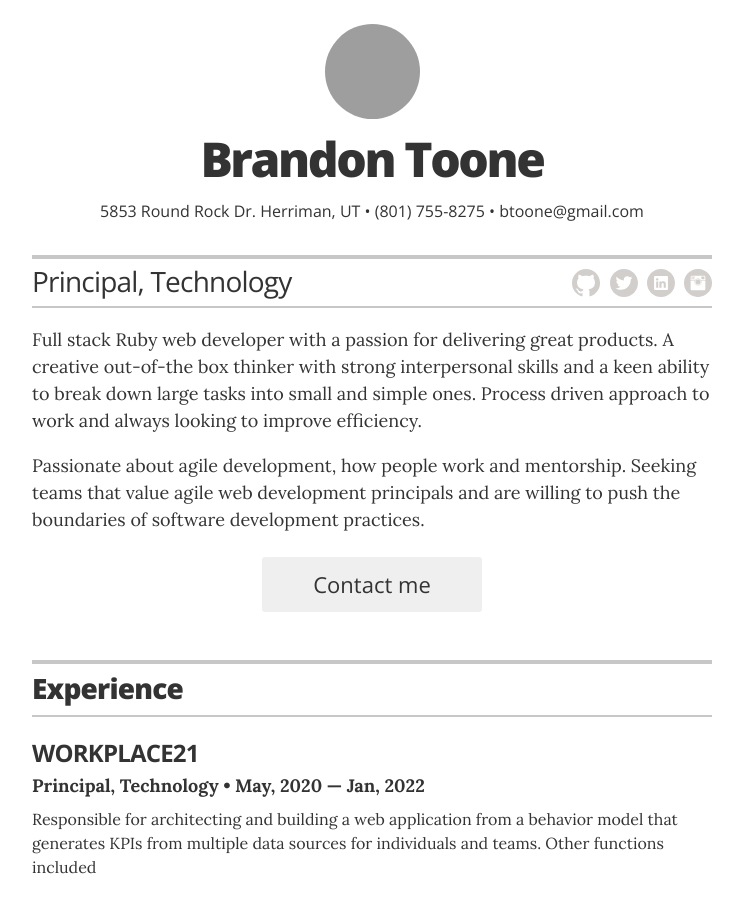
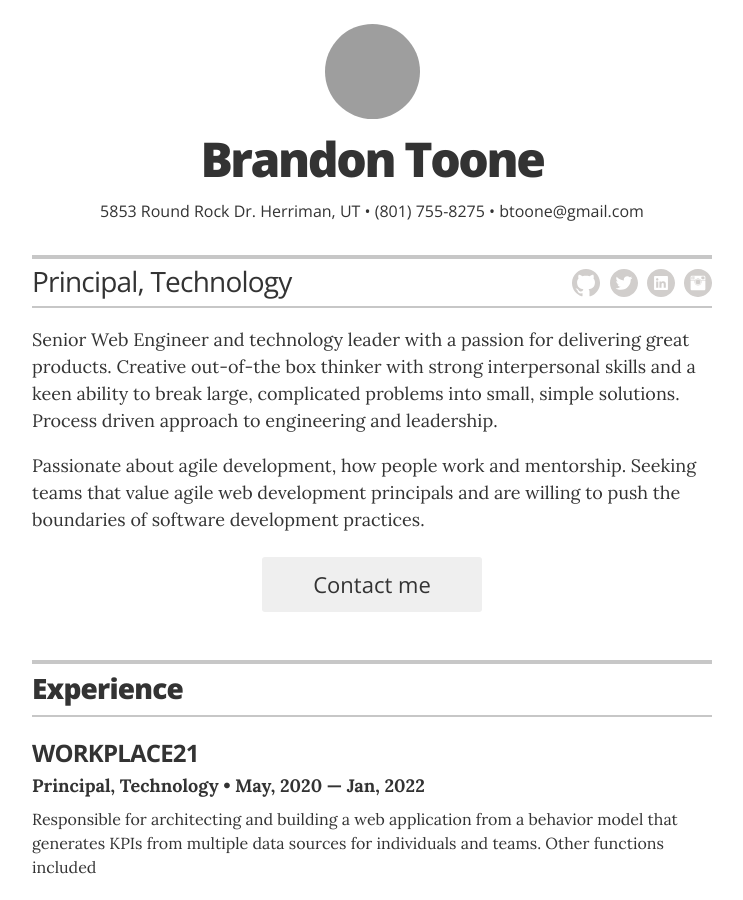
Before and after one commit to btoone/btoone.github.io, a Jekyll site: the page built from index.html, in a window 1280 px wide and 900 px high, cut to the strip 0-900 px from the top of the window. Shown: the whole strip, without its empty margins (268-1011 px from the left). Built offline with Jekyll 4.4.1, drawn with Linux system fonts in a browser that asks for light colours; grey boxes are pictures that could not be loaded.

Commit message:
Update profile

```diff
--- a/_includes/intro.html
+++ b/_includes/intro.html
@@ -1,8 +1,8 @@
 <p>
-  Full stack Ruby web developer with a passion for delivering great products.
-  A creative out-of-the box thinker with strong interpersonal skills and a keen
-  ability to break down large tasks into small and simple ones. Process driven
-  approach to work and always looking to improve efficiency.
+  Senior Web Engineer and technology leader with a passion for delivering great
+  products. Creative out-of-the box thinker with strong interpersonal skills
+  and a keen ability to break large, complicated problems into small, simple
+  solutions. Process driven approach to engineering and leadership.
 </p>
 <p>
   Passionate about agile development, how people work and mentorship. Seeking
```
Also changed, not shown: 1 other file.
